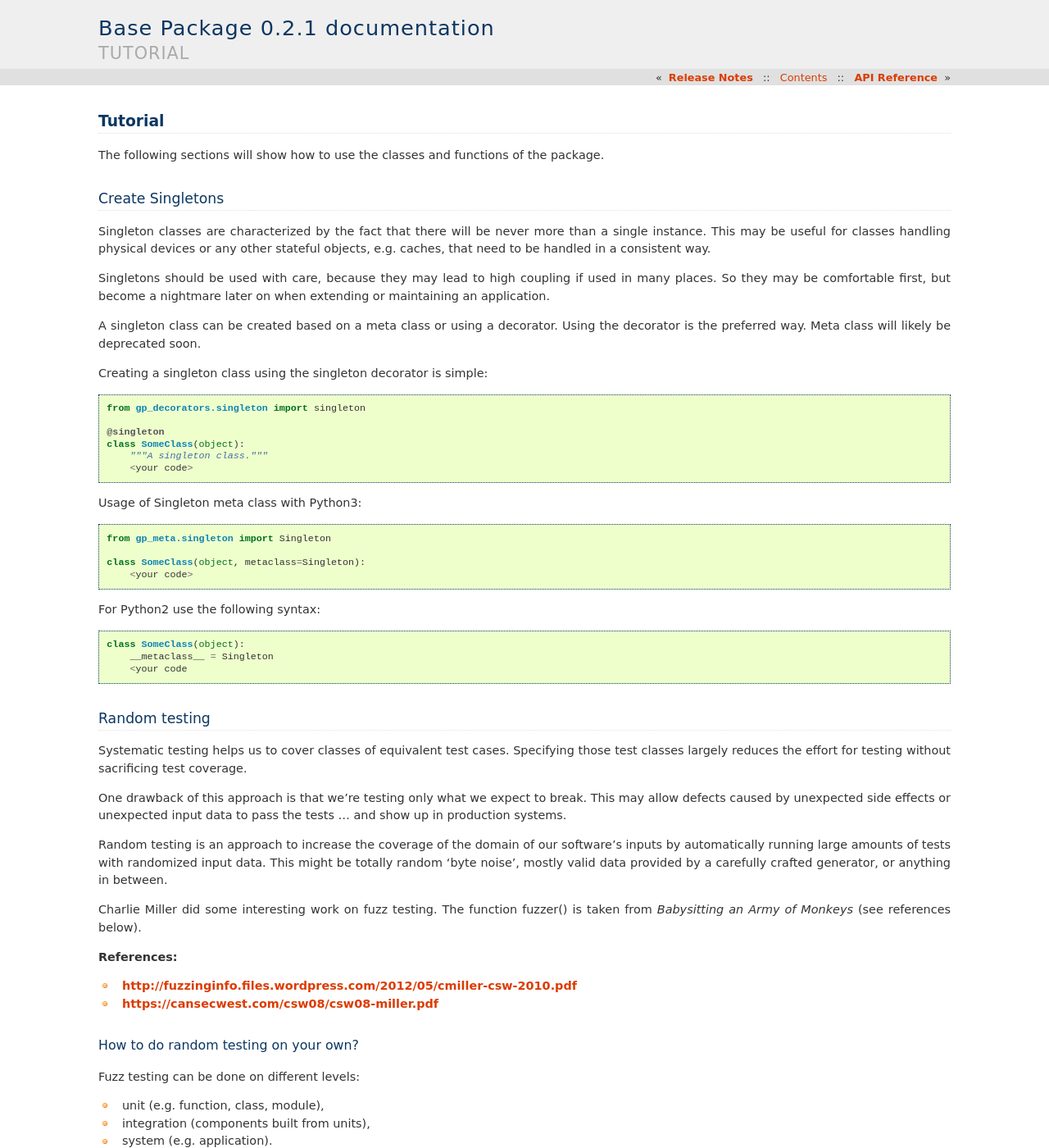
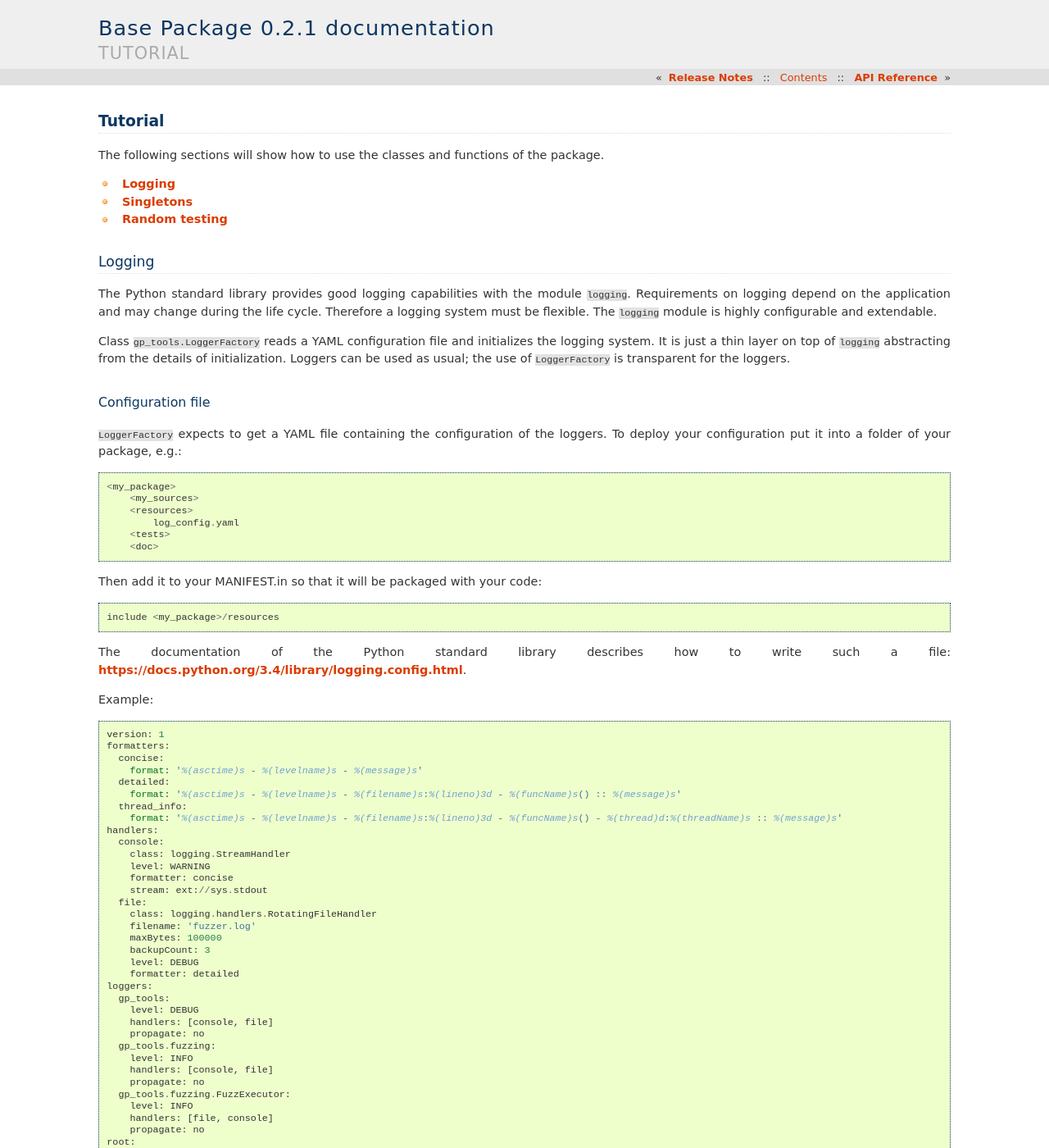
Before and after one commit to stbraun/fuzzing, a Sphinx documentation site: the page built from docs/source/tutorial.rst, in a window 1280 px wide and 1400 px high. Shown: the whole window at 82% size. Built offline with Sphinx 7.4.7, drawn with Linux system fonts in a browser that asks for light colours; some of the changed text lies outside the part shown.

Commit message:
Documentation improved.

```diff
--- a/docs/source/api.rst
+++ b/docs/source/api.rst
@@ -31,6 +31,10 @@ Tools
 .. automodule:: gp_tools
        :members:
 
+.. automodule:: gp_tools.log
+       :members:
+       :member-order: bysource
+
 .. automodule:: gp_tools.fuzzer
        :members:
        :member-order: bysource
--- a/docs/source/tutorial.rst
+++ b/docs/source/tutorial.rst
@@ -1,11 +1,115 @@
+.. coding=utf-8
+
 Tutorial
 ========
 
 The following sections will show how to use the classes and functions of the package.
 
+* `Logging`_
+* `Singletons`_
+* `Random testing`_
 
-Create Singletons
------------------
+
+Logging
+-------
+
+The Python standard library provides good logging capabilities with the module ``logging``.
+Requirements on logging depend on the application and may change during the life cycle. Therefore
+a logging system must be flexible. The ``logging`` module is highly configurable and extendable.
+
+Class ``gp_tools.LoggerFactory`` reads a YAML configuration file and initializes the logging system.
+It is just a thin layer on top of ``logging`` abstracting from the details of initialization.
+Loggers can be used as usual; the use of ``LoggerFactory`` is transparent for the loggers.
+
+Configuration file
+++++++++++++++++++
+
+``LoggerFactory`` expects to get a YAML file containing the configuration of the loggers. To deploy
+your configuration put it into a folder of your package, e.g.: ::
+
+    <my_package>
+        <my_sources>
+        <resources>
+            log_config.yaml
+        <tests>
+        <doc>
+
+Then add it to your MANIFEST.in so that it will be packaged with your code: ::
+
+    include <my_package>/resources
+
+
+The documentation of the Python standard library describes how to write such a file:
+https://docs.python.org/3.4/library/logging.config.html.
+
+Example: ::
+
+    version: 1
+    formatters:
+      concise:
+        format: '%(asctime)s - %(levelname)s - %(message)s'
+      detailed:
+        format: '%(asctime)s - %(levelname)s - %(filename)s:%(lineno)3d - %(funcName)s() :: %(message)s'
+      thread_info:
+        format: '%(asctime)s - %(levelname)s - %(filename)s:%(lineno)3d - %(funcName)s() - %(thread)d:%(threadName)s :: %(message)s'
+    handlers:
+      console:
+        class: logging.StreamHandler
+        level: WARNING
+        formatter: concise
+        stream: ext://sys.stdout
+      file:
+        class: logging.handlers.RotatingFileHandler
+        filename: 'fuzzer.log'
+        maxBytes: 100000
+        backupCount: 3
+        level: DEBUG
+        formatter: detailed
+    loggers:
+      gp_tools:
+        level: DEBUG
+        handlers: [console, file]
+        propagate: no
+      gp_tools.fuzzing:
+        level: INFO
+        handlers: [console, file]
+        propagate: no
+      gp_tools.fuzzing.FuzzExecutor:
+        level: INFO
+        handlers: [file, console]
+        propagate: no
+    root:
+      level: WARNING
+      handlers: [console]
+
+
+Initialization
+++++++++++++++
+
+The ``logging`` system must be initialized before the first use. So put something like the
+following into the startup code of your application: ::
+
+    from gp_tools import LoggerFactory
+
+    def my_main():
+        lf = LoggerFactory(package_name='my_package', config_file='resources/log_config.yaml')
+        lf.initialize()
+
+
+Now you can log as you're used to it: ::
+
+    import logging
+
+    # 'my_logger' is the name as used in the configuration.
+    logger = logging.getLogger('my_logger')
+
+    logger.info('Happy Logging!')
+
+That's it :-)
+
+
+Singletons
+----------
 
 Singleton classes are characterized by the fact that there will be never more than a single instance.
 This may be useful for classes handling physical devices or any other stateful objects, e.g. caches,
@@ -24,7 +128,7 @@ Creating a singleton class using the singleton decorator is simple: ::
     @singleton
     class SomeClass(object):
         """A singleton class."""
-        <your code>
+        # <your code>
 
 
 
@@ -33,13 +137,14 @@ Usage of Singleton meta class with Python3: ::
     from gp_meta.singleton import Singleton
 
     class SomeClass(object, metaclass=Singleton):
-        <your code>
+        """Some singleton."""
+        # <your code>
 
 For Python2 use the following syntax: ::
 
     class SomeClass(object):
         __metaclass__ = Singleton
-        <your code
+        # <your code
 
 
 .. index:: Random testing
@@ -69,7 +174,7 @@ taken from *Babysitting an Army of Monkeys* (see references below).
 
 
 How to do random testing on your own?
-_____________________________________
++++++++++++++++++++++++++++++++++++++
 
 Fuzz testing can be done on different levels:
 
@@ -84,7 +189,7 @@ This is already good for robustness tests. In most cases you also want a kind
 of statistics and a documentation of the test cases resulting in an error.
 
 Generating test data
-____________________
+++++++++++++++++++++
 
 .. index:: Charlie Miller
 
@@ -98,7 +203,7 @@ ASCII texts, HTML, XML, JSON and other text based formats.
 ``gp_tools.fuzzer.fuzz_string()`` is a wrapper simplifying such use cases a bit.
 
 Example of a simple generator:
-______________________________
+++++++++++++++++++++++++++++++
 
 ::
 
@@ -113,7 +218,7 @@ Of course you can also create one fuzzed variant at a time and feed it directly
 
 
 Calling the SUT with the test data
-__________________________________
+++++++++++++++++++++++++++++++++++
 
 How to call the SUT depends obviously from its type. A Python function can be called directly with the created
 data. It might make sense to enclose the call into a try / except block to catch errors. It is also easy to
@@ -129,10 +234,10 @@ information about the success or failure of the run. At least crashes are easily
 
 
 The oracle - or: How to evaluate the test result?
-_________________________________________________
++++++++++++++++++++++++++++++++++++++++++++++++++
 
 The function evaluating the result of a test run is called *oracle*. That's fine because the result
-is not always clear and understandable.
+is not always clear and understandable ;-).
 
 Running an application in a separate process as described above let us quite easily detect crashes.
 If we need more detailed information there is no general way to get at it. One of the most general
@@ -144,7 +249,7 @@ or a log file, we may be able to write parsers that enable us to look for failur
 
 
 Complete example:
-_________________
++++++++++++++++++
 
 The following sample code runs 100 tests against the applications listed in ``apps_under_test``.
 Test data is generated using a simple fuzzer on a set of files defines in ``file_list``.
@@ -227,7 +332,7 @@ Some of the code found in the ``fuzzer`` module is inlined for easier comprehens
 
 
 Using FuzzExecutor
-__________________
+++++++++++++++++++
 
 Fuzz testing applications using files can be used often because it is quite generic. Therefore
 it makes sense to encapsulate this functionality and make it easy to apply.
```
Also changed, not shown: other parts of docs/source/tutorial.rst (+1 -10 lines), 1 other file.
